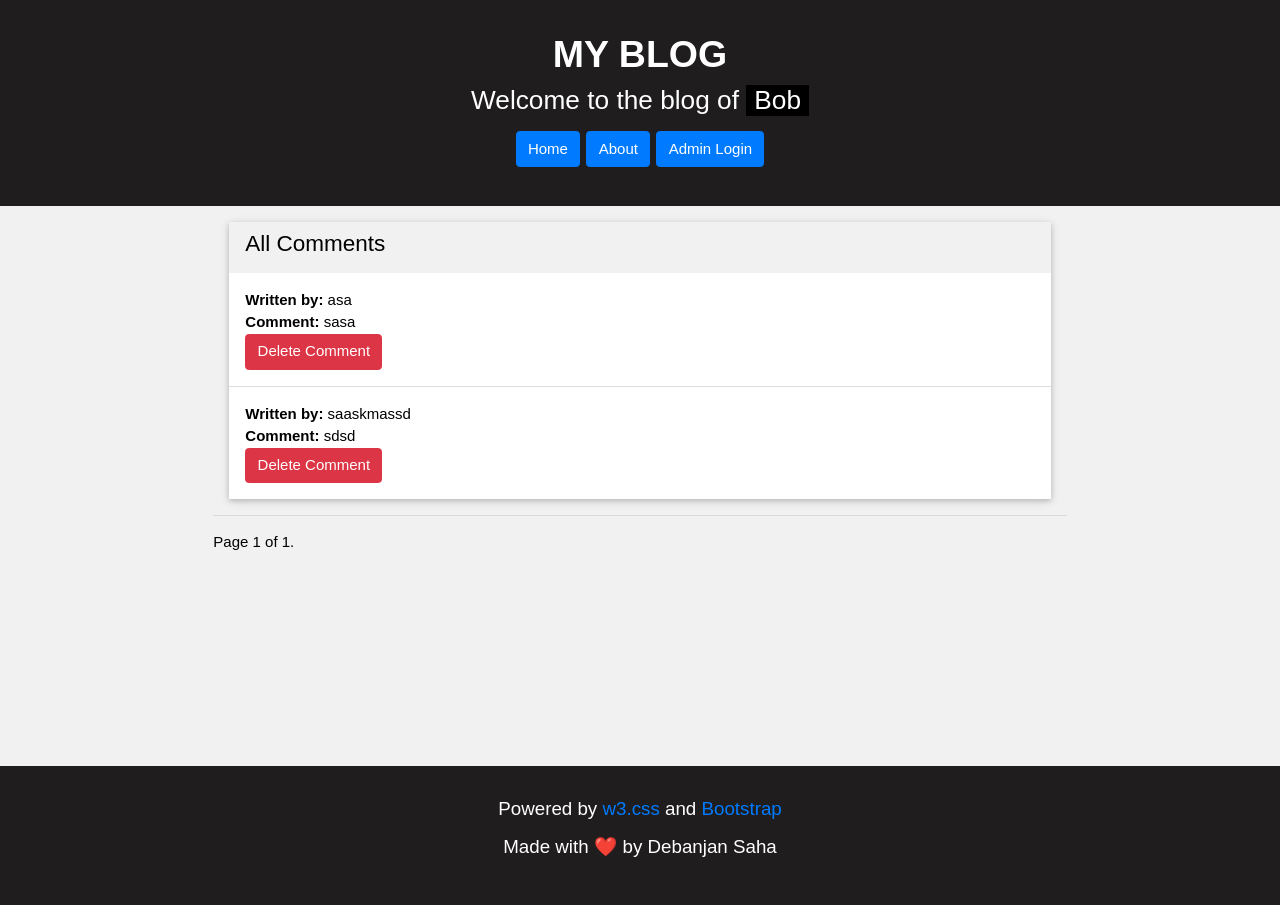
After one commit to Debanjan2001/MyBlog-WebApp, a Django app: page /post/1/comment/all in a window 1280 px wide. The commit adds this page. Run offline with Django 3.2, Linux system fonts and the light colour scheme; data comes from the database, SQL or seed files in the repository; some libraries are stand-ins or nearby versions; some web fonts are replaced.

```diff
--- a/blog/forms.py
+++ b/blog/forms.py
@@ -12,4 +12,4 @@ class CommentForm(forms.ModelForm):
 
     class Meta:
         model = Comment
-        fields = ('author', 'text',)
+        fields = ('author_name', 'comment_message',)
--- a/blog/models.py
+++ b/blog/models.py
@@ -1,3 +1,4 @@
+from datetime import time
 from django.db import models
 from django.urls import reverse_lazy
 from django.utils import timezone
@@ -28,12 +29,16 @@ class Post(models.Model):
 
 class Comment(models.Model):
     post = models.ForeignKey('blog.Post', related_name='comments',on_delete=models.CASCADE)
-    author = models.CharField(max_length=200)
-    text = models.CharField(max_length=500)
+    author_name = models.CharField(max_length=200)
+    comment_message = models.CharField(max_length=100)
     created_date = models.DateTimeField(default=timezone.now)
 
-    # def get_absolute_url(self):
-    #     return reverse("post_list")
+    def get_absolute_url(self):
+        return reverse('blog:detail',kwargs={'pk': self.post.pk})
+
+    def publish(self):
+        self.created_date = timezone.now()
+        self.save()
 
     def __str__(self):
-        return self.text
+        return self.comment_message
--- a/blog/urls.py
+++ b/blog/urls.py
@@ -8,11 +8,16 @@ urlpatterns = [
     path('post/create/',views.CreateNewPostView.as_view(),name = 'create'),
     path('login/',views.LoginPage.as_view(), name = 'login'),
     path('logout/',views.LogoutPage.as_view(),name = 'logout'),
-    path('post/<int:pk>/',views.PostDetailPage.as_view(),name= 'detail'),
+    path('post/<int:pk>/',views.PostDetailView,name= 'detail'),
     path('drafts/',views.DraftList.as_view(),name = 'drafts'),
     path('post/update/<int:pk>',views.PostUpdateView.as_view(),name = 'update'),
     path('post/delete/<int:pk>',views.PostDeleteView.as_view(),name = 'delete'),
     path('post/publish/<int:pk>',views.publish_post_view,name='publish'),
     path('about/',views.AuthorView.as_view(),name = 'about'),
+    path('post/<int:pk>/comment/new',views.CreateCommentView,name = 'new_comment'),
+    path('post/<int:pk>/comment/all',views.CommentListView,name = 'all_comments'),
+    path('comment/<int:pk>/delete',views.CommentDeleteView.as_view(),name = 'delete_comment'),
+
+
 
 ]
--- a/blog/views.py
+++ b/blog/views.py
@@ -1,14 +1,14 @@
+from django.db.models.base import Model
 from django.views.generic.base import TemplateView
-from blog.forms import PostForm
+from . forms import CommentForm, PostForm
 from typing import Generic
 from django.http.response import Http404, HttpResponse
 from django.shortcuts import get_object_or_404, redirect, render
 from django.urls.base import reverse_lazy
 from django.views.generic import ListView,DetailView
 from django.views.generic.edit import CreateView, DeleteView, UpdateView
-from blog.models import Post,Comment
+from . models import Post,Comment
 from django.contrib.auth.views import LoginView, LogoutView
-from django.db.models import Count
 from django.core.paginator import Paginator
 
 
@@ -31,24 +31,34 @@ class CreateNewPostView(CreateView):
     # I have added get_absolute_url in Model . So this is not required anymore for redirect.
 
 class PostListView(ListView):
+    paginate_by = 3
     model = Post
     template_name = 'blog/index.html'
-    paginate_by = 3
     context_object_name = 'posts'
 
     def get_queryset(self):
         return Post.objects.filter(published_date__isnull = False).order_by('published_date').reverse()
 
 
-class PostDetailPage(DetailView):
-    template_name = 'blog/post_detail.html'
-    model = Post
-    context_object_name = 'post'
+# class PostDetailView(DetailView):
+#     template_name = 'blog/post_detail.html'
+#     model = Post
+#     context_object_name = 'post'
 
-    def get_queryset(self,pk):
-        post = get_object_or_404(Post,pk)
-        post.comments = post.comments.all().order_by('created_date').reverse()
-        return post;
+#     def get_queryset(self):
+#         print(self.request)
+#         post = get_object_or_404(Post,pk = self.kwargs['pk'])
+#         # post.comments = post.comments.all().order_by('created_date').reverse()
+#         return post;
+
+# Class based view is not comfortable in this case
+def PostDetailView(request,pk):
+    post = get_object_or_404(Post,pk= pk)
+    context = {}
+    context['post'] = post
+    context['top_comments'] = post.comments.all().order_by('created_date').reverse()[:5]
+    return render(request,'blog/post_detail.html',context)
+
 
 
 class PostUpdateView(UpdateView):
@@ -61,9 +71,9 @@ class PostUpdateView(UpdateView):
 
 class PostDeleteView(DeleteView):
     model = Post
-    template_name = 'blog/delete_confirm.html'
+    template_name = 'blog/post_delete_confirm.html'
     success_url = reverse_lazy('blog:home')
-    context_object_name = 'custom_object'
+    context_object_name = 'post'
 
 def publish_post_view(request,pk):
     post = get_object_or_404(Post,pk = pk)
@@ -71,14 +81,46 @@ def publish_post_view(request,pk):
     return redirect('blog:home')
 
 class DraftList(ListView):
+    paginate_by = 3
     model = Post
     template_name = 'blog/draft.html'
     context_object_name = 'posts'
-    paginate_by = 3
 
     def get_queryset(self):
-        return Post.objects.filter(published_date__isnull = True).order_by('created_date')
+        posts = Post.objects.filter(published_date__isnull = True).order_by('created_date').reverse()
+        return posts
 
 
 class AuthorView(TemplateView):
     template_name = 'blog/author.html'
+
+
+def CreateCommentView(request, pk):
+    post = get_object_or_404(Post, pk=pk)
+    if request.method == "POST":
+        form = CommentForm(request.POST)
+        if form.is_valid():
+            comment = form.save(commit=False)
+            comment.post = post
+            comment.publish()
+            return redirect('blog:detail', pk=post.pk)
+    else:
+        form = CommentForm()
+    return render(request, 'blog/comment_form.html', {'form': form})
+
+def CommentListView(request,pk):
+    post = get_object_or_404(Post,pk = pk)
+    context = {}
+    paginator = Paginator(post.comments.all(), 5) # Show 5 comments per page.
+    page_number = request.GET.get('page')
+    page_obj = paginator.get_page(page_number)
+    context['page_obj'] = page_obj
+    return render(request,'blog/comment_list.html',context=context)
+
+class CommentDeleteView(DeleteView):
+    model = Comment
+    template_name = 'blog/comment_delete_confirm.html'
+    context_object_name = 'comment'
+
+    def get_success_url(self):
+        return reverse_lazy('blog:detail',kwargs = {'pk': self.object.post.pk })
--- /dev/null
+++ b/templates/blog/comment_list.html
@@ -0,0 +1,71 @@
+{% extends 'base/base.html' %}
+
+{% load static %}
+
+{% block base %}
+
+
+<!-- w3-content defines a container for fixed size centered content,
+and is wrapped around the whole page content, except for the footer in this example -->
+<div class="w3-content" style="max-width:1400px">
+
+
+<!-- Grid -->
+<div class="w3-row">
+
+
+<!-- Introduction menu -->
+<div class="w3-col l2"><p></p></div>
+
+<div class="w3-col l8">
+
+  <!-- Posts -->
+  <div class="w3-card w3-margin">
+    <div class="w3-container w3-padding">
+      <h4>All Comments</h4>
+    </div>
+    <ul class="w3-ul w3-hoverable w3-white">
+    {% for comment in page_obj %}
+        <li class="w3-padding-16">
+        <span class="w3-medium"><b>Written by:</b> {{ comment.author_name }}</span><br>
+        <span><b>Comment:</b> {{ comment.comment_message }}</span><br>
+        <span><b><a class=" btn btn-danger" href = "{% url 'blog:delete_comment' comment.pk %}">Delete Comment</a></b> </span>
+
+      </li>
+    {% endfor %}
+    </ul>
+  </div>
+  <hr>
+
+   <div class="pagination">
+      <span class="step-links">
+          {% if page_obj.has_previous %}
+              <a class="btn btn-primary" href="?page=1">&laquo; First Page</a>
+              <a class="btn btn-secondary" href="?page={{ page_obj.previous_page_number }}">Previous Page</a>
+         {% endif %}
+
+        <span class="current">
+            Page {{ page_obj.number }} of {{ page_obj.paginator.num_pages }}.
+        </span>
+
+        {% if page_obj.has_next %}
+            <a class="btn btn-secondary" href="?page={{ page_obj.next_page_number }}">Next Page</a>
+            <a class="btn btn-primary" href="?page={{ page_obj.paginator.num_pages }}">Last Page &raquo;</a>
+        {% endif %}
+    </span>
+    </center>
+    </div>
+
+<div class="w3-col l2"><p></p></div>
+
+<!-- END Introduction Menu -->
+</div>
+
+<!-- END GRID -->
+</div><br>
+
+<!-- END w3-content -->
+</div>
+
+
+{% endblock %}
--- a/templates/blog/delete_confirm.html
+++ b/templates/blog/post_delete_confirm.html
@@ -13,7 +13,7 @@
         Are you sure you want to delete?
         </div>
           <input class='btn btn-success' type="submit" value="Yes"/>
-          <a href={% url 'blog:detail' custom_object.pk %} class='btn btn-danger'>No</a>
+          <a href={% url 'blog:detail' post.pk %} class='btn btn-danger'>No</a>
 
         </form>
     </div>
```
Also changed, not shown: templates/blog/comment_delete_confirm.html (added, +23 -0 lines), templates/blog/comment_form.html (added, +53 -0 lines), templates/blog/draft.html (+15 -12 lines), templates/blog/index.html (+8 -6 lines), templates/blog/post_detail.html (+20 -7 lines), blog/migrations/0007_auto_20210421_1125.py (added), blog/migrations/0008_auto_20210421_1127.py (added), db.sqlite3.
